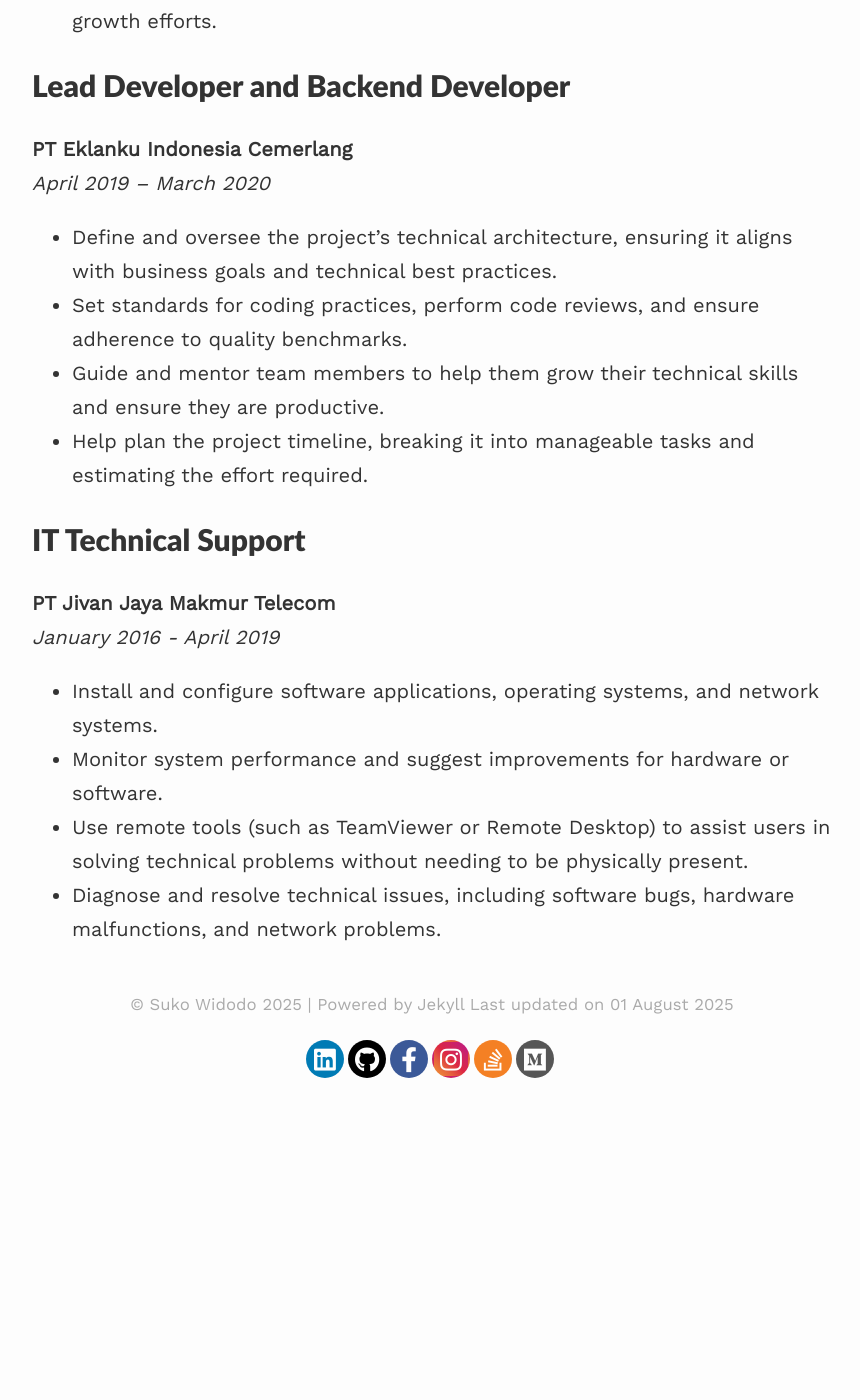
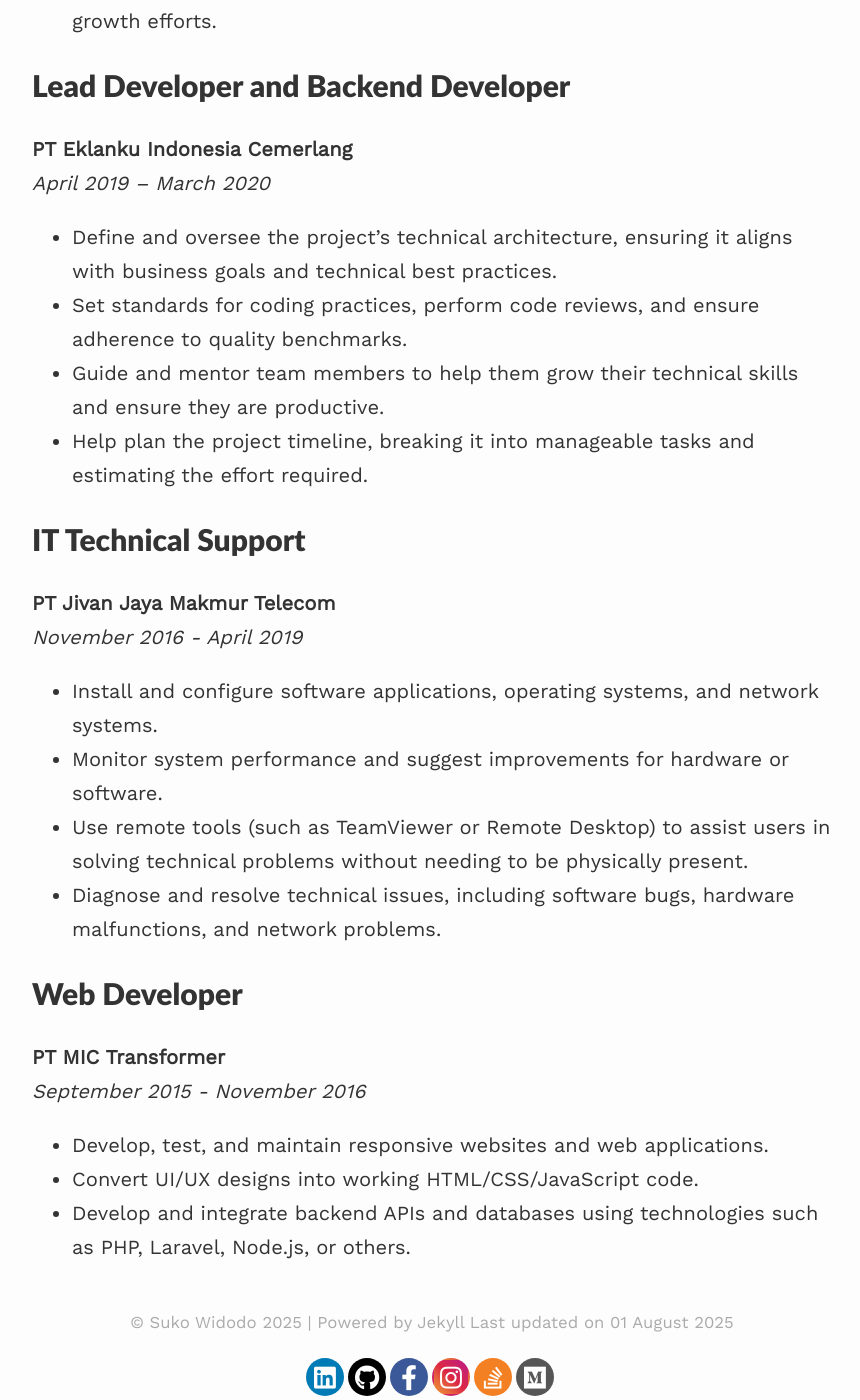
Before and after one commit to sukowidodo/sukowidodo.github.io, a Jekyll site: the page built from experience.md, in a window 1280 px wide and 1400 px high, scrolled down 1280 px. Shown: the whole window, without its empty margins (208-1068 px from the left). Built offline with Jekyll 4.4.1, drawn with Linux system fonts in a browser that asks for light colours; nearby versions of some CDN libraries; before the commit the page ends 2362 px from its top, so only the background shows below that.

Commit message:
Update experience.md

```diff
--- a/experience.md
+++ b/experience.md
@@ -38,8 +38,15 @@ published: true
 
 ## IT Technical Support
 **PT Jivan Jaya Makmur Telecom**
-*January 2016 - April 2019*
+*November 2016 - April 2019*
 - Install and configure software applications, operating systems, and network systems.
 - Monitor system performance and suggest improvements for hardware or software.
 - Use remote tools (such as TeamViewer or Remote Desktop) to assist users in solving technical problems without needing to be physically present.
 - Diagnose and resolve technical issues, including software bugs, hardware malfunctions, and network problems.
+
+## Web Developer
+**PT MIC Transformer**
+*September 2015 - November 2016*
+- Develop, test, and maintain responsive websites and web applications.
+- Convert UI/UX designs into working HTML/CSS/JavaScript code.
+- Develop and integrate backend APIs and databases using technologies such as PHP, Laravel, Node.js, or others.
```
